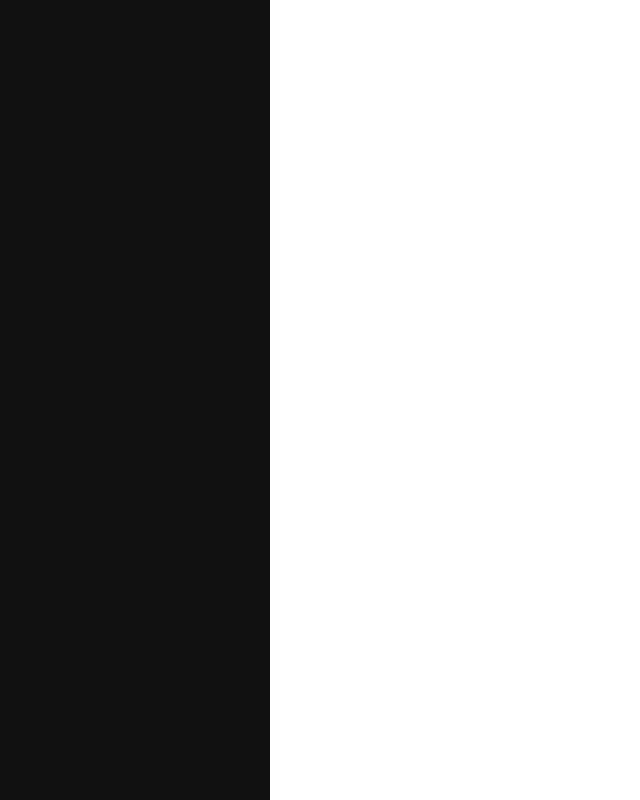
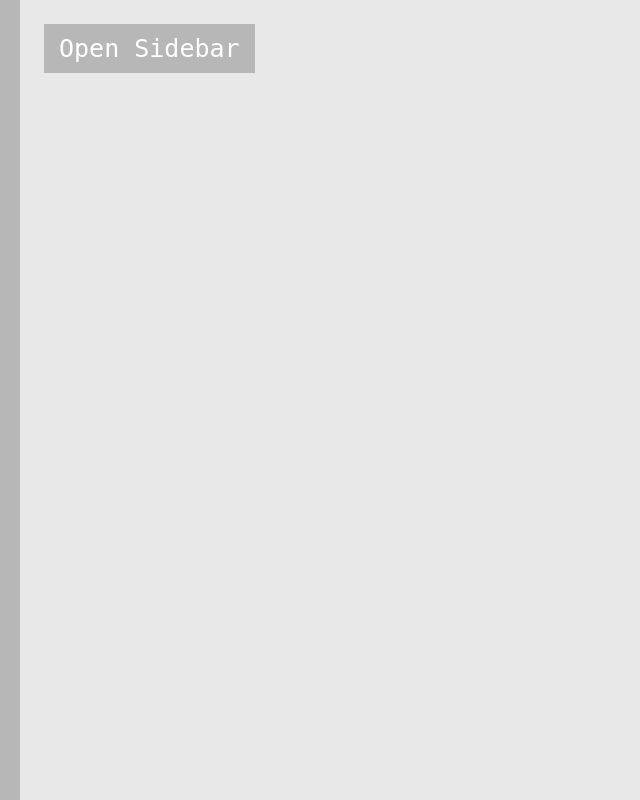
Before and after one commit to TheSavySamurai/SocialString, a plain HTML site: page homePage.html in a window 1280 px wide. Shown: the whole page, without its empty margins (0-640 px from the left). Drawn offline with Linux system fonts and the light colour scheme.

Commit message:
Update homePage.html

```diff
--- a/homePage.html
+++ b/homePage.html
@@ -1,14 +1,24 @@
 <!DOCTYPE html>
 <html>
-  <head>
-    <meta charset="UTF-8">
-    <meta name="viewport" content="width=device-width, initial-scale=1.0">
-    <title>My Website</title>
-   <style>
 
-
-
-   			/* Sidebar CSS*/
+	<head>
+		<meta name="viewport" content="width=device-width, initial-scale=1">
+		<title>Social String</title>
+		<link rel = "stylesheet" type = "text/css" href = "CSS/external.css">
+		<link rel = "icon" type = "image/x-icon" href = "favicon/favicon (1).ico">
+		<style>
+			body{
+				background-color: #E8E8E8;
+			}
+			.content{
+				padding-top:1%
+			}
+			.sidebar{
+				color: #fff;
+                width: 250px;
+                padding-left: 20px;
+                height: 100%;
+			}
 			.sidebar {
   				height: 100%;
   				width: 0;
@@ -16,14 +26,10 @@
   				z-index: 1;
   				top: 0;
   				left: 0;
-  				background-color: #111;
+  				background-color: #B7B7B7;
   				overflow-x: hidden;
   				transition: 0.5s;
   				padding-top: 60px;
-  				color: #fff;
-                width: 250px;
-                padding-left: 20px;
-                height: 100%;
 			}
 
 			.sidebar a {
@@ -48,10 +54,11 @@
 			}
 
 			.openbtn {
+				margin-left: 20px;
  				font-size: 25px;
  				font-family: "Monospace";
   				cursor: pointer;
- 				background-color: #111;
+ 				background-color: #B7B7B7;
  				color: white;
  				padding: 10px 15px;
  				border: none;
@@ -83,10 +90,6 @@
 		</div>
 		<div class = "content" id = "main">
 			<button class="openbtn" onclick = "openNav()"> Open Sidebar </button><br>
-			<article>
-
-
-			</article>
 		</div>
 		<div class = "sidebar">
 
@@ -102,4 +105,5 @@
 		document.getElementById("main").style.marginLeft= "0";
 	}
 </script>
+	</body>
 </html>
```
